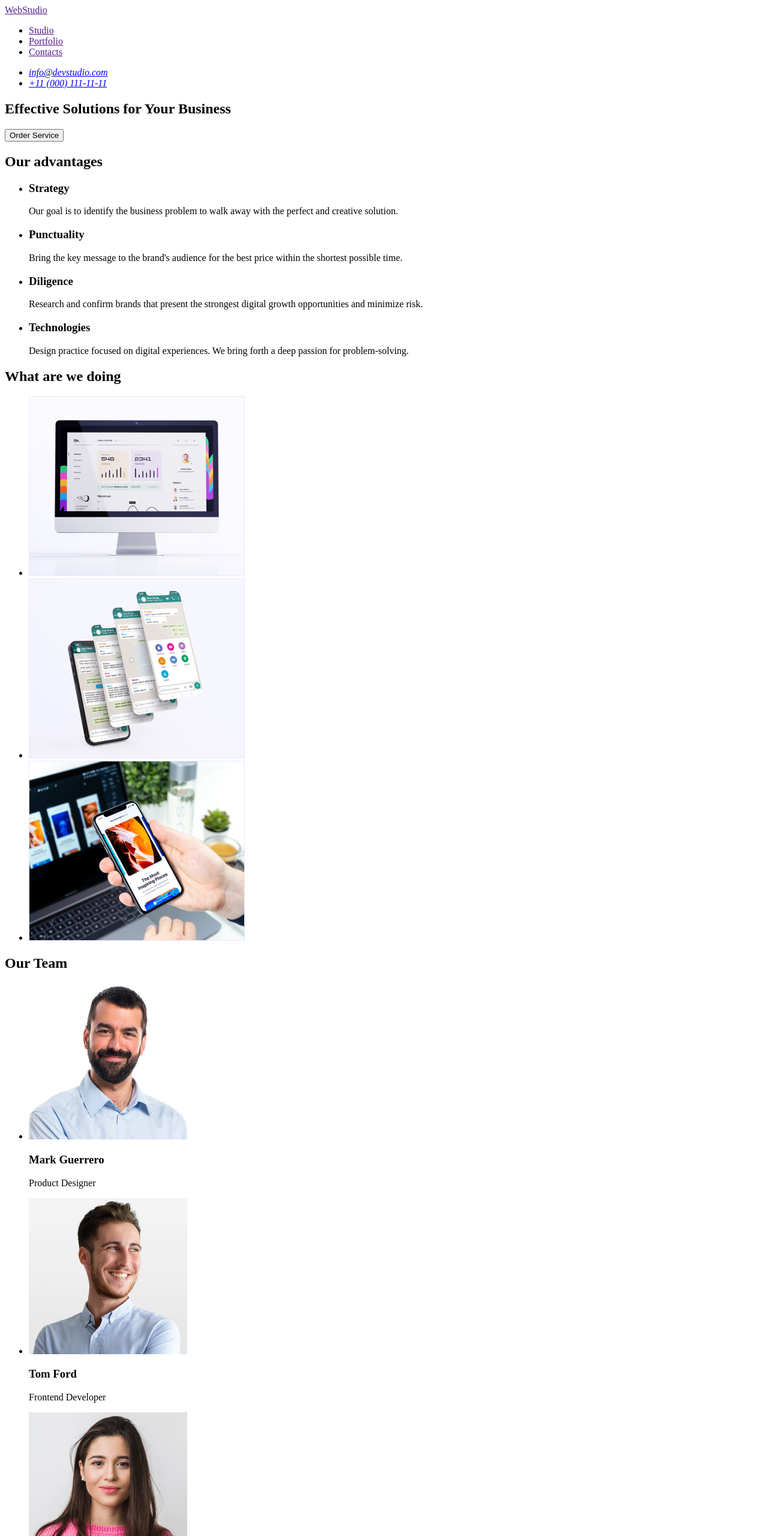
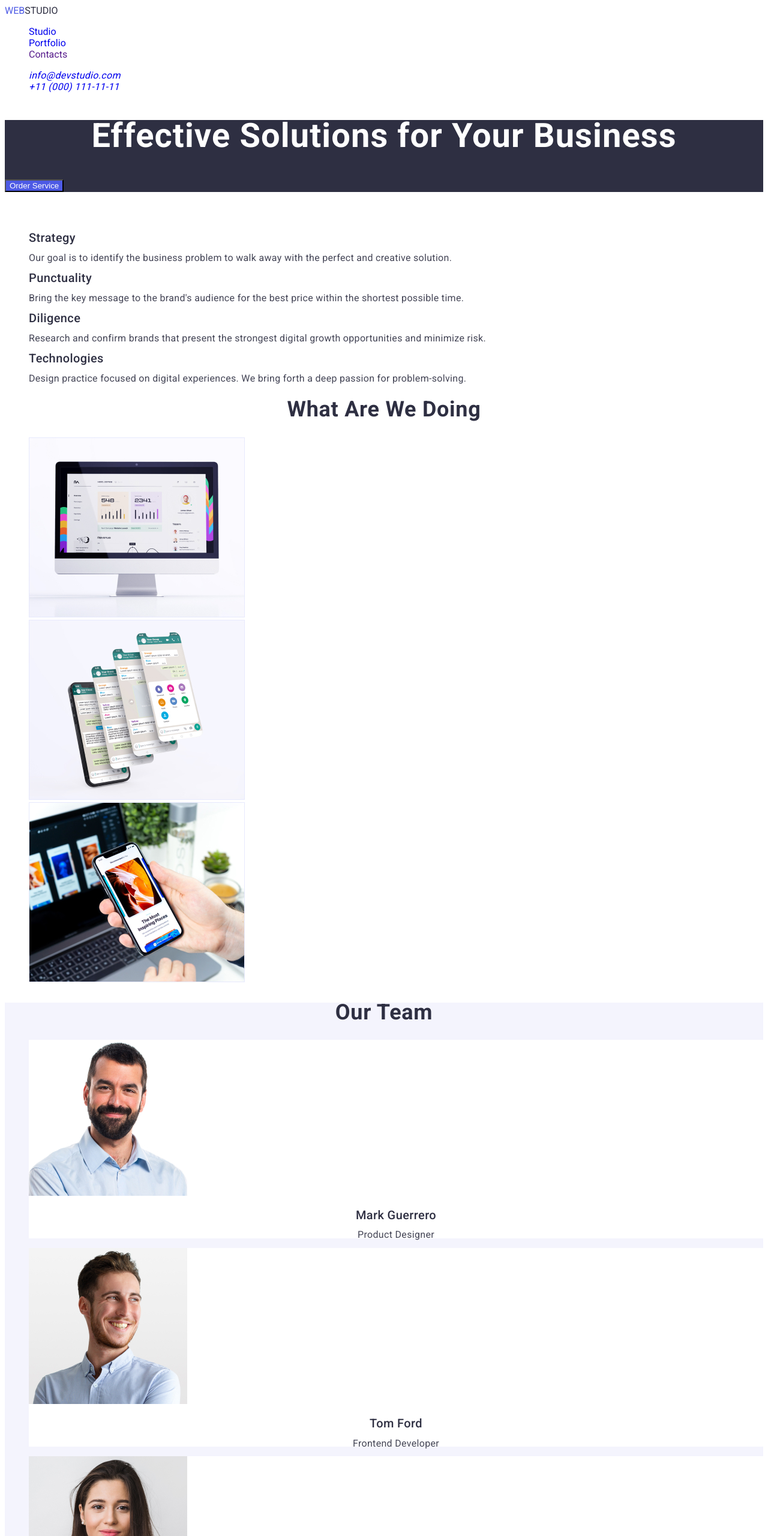
Before and after one commit to Marstepan12/goit-markup-hw-02, a plain HTML site: page index.html in a window 1280 px wide. Shown: the top 2560 px of the page at 60% size. Drawn offline with Linux system fonts and the light colour scheme.

Commit message:
finished hw-02

```diff
--- /dev/null
+++ b/css/styles.css
@@ -0,0 +1,210 @@
+:root{
+    --body-txt: #434455;
+    --helper-txt: #8E8F99;
+    --accent-cl: #E7E9FC;
+    --focused-link: #4D5AE5;
+    --pressed-btn: #404BBF;
+    --liht-bgr:#F4F4FD;
+    --overlay-cl: #2E2F42;
+    --hero-bgr: #2E2F42;
+    --bgr-cl: #fff;
+}
+body {
+    font-family: 'Roboto', sans-serif;
+    color:var(--hero-bgr);
+    background-color: var(--bgr-cl);
+}
+
+/*-------HEADER--------------*/
+.logo{
+    list-style: none;
+    text-decoration: none;
+    color:var(--focused-link)
+}
+
+.logo-part{
+    color:var(--hero-bgr)
+}
+
+.main-nav{
+    list-style: none;
+}
+
+.link{
+    text-decoration: none;
+}
+
+.main-nav-site:hover, .main-nave-site:focus{
+    color:var(--focused-link);
+    cursor: pointer;
+}
+
+.main-nav-cnt{
+    font-family: 'Roboto';
+    font-weight: 400;
+    font-size: 16px;
+    line-height: 0.66;
+    letter-spacing: 0.02em;
+}
+
+.main-nav-cnt:hover, .main-nav-nt:focus{
+    color: var(--focused-link);
+    cursor: pointer;
+}
+/*-----------HEADER----------*/
+
+
+/*-----------FOOTER--------------*/
+.footer{
+    background-color: var(--hero-bgr);
+}
+
+.logo-part2 {
+    color: var(--liht-bgr);
+}
+
+.text{
+    font-family: 'Roboto';
+    font-weight: 400;
+    font-size: 16px;
+    line-height: 0.66;
+    letter-spacing: 0.02em;
+    color: var(--accent-cl);
+}
+/*-----------FOOTER--------------*/
+
+/*=============PORTFOLIO SITE==============*/
+.hide{
+    opacity:0;
+}
+/*------------FILTER-------------*/
+.btn-filter{
+    background-color: var(--accent-cl);
+    color: var(--focused-link);
+}
+
+.btn-filter:hover, .btn-filter:focus{
+    background-color: var(--pressed-btn);
+    color:var(--bgr-cl);
+    cursor: pointer;
+}
+/*------------/FILTER-------------*/
+
+/*------------PORTFOLIO----------*/
+.img-port{
+    background: linear-gradient(0deg, rgba(77, 90, 229, 0.1), rgba(77, 90, 229, 0.1)), url(4074365.jpg);
+}
+
+.name{
+font-family: 'Roboto';
+font-weight: 500;
+font-size: 20px;
+line-height: 0.83;
+letter-spacing: 0.02em;
+color: var(--overlay-cl);
+}
+
+.name-filter{
+font-family: 'Roboto';
+font-weight: 400;
+font-size: 16px;
+line-height: 0.66;
+letter-spacing: 0.02em;
+color: var(--body-txt);
+}
+/*------------/PORTFOLIO----------*/
+
+/*=============/PORTFOLIO SITE==============*/
+
+
+/*==============STUDIO SITE=================*/
+
+/*-------------HERO SECTION--------*/
+.hero{
+    background-color: var(--overlay-cl);
+}
+
+.header1{
+font-family: 'Roboto';
+font-weight: 700;
+font-size: 56px;
+line-height: 0.93;
+text-align: center;
+letter-spacing: 0.02em;
+color:var(--bgr-cl);
+}
+
+.hero-btn{
+    color:var(--bgr-cl);
+    background-color:var(--focused-link);
+}
+
+.hero-btn:hover, .hero-btn:focus{
+    background-color: var(--pressed-btn);
+    cursor:pointer;
+}
+/*-------------/HERO SECTION--------*/
+
+/*-------------SECTION 1-----------*/
+.header-advantage{
+    font-family: 'Roboto';
+    font-weight: 500;
+    font-size: 20px;
+    line-height: 0.83;
+    letter-spacing: 0.02em;
+    color: var(--overlay-cl);
+}
+
+.desc-advantage{
+    font-family: 'Roboto';
+    font-weight: 400;
+    font-size: 16px;
+    line-height: 0.66;
+    letter-spacing: 0.02em;
+    color: var(--body-txt);
+}
+/*-------------/SECTION 1-----------*/
+
+/*-------------SECTION 2-----------*/
+.header2{
+    font-family: 'Roboto';
+    font-weight: 700;
+    font-size: 36px;
+    line-height: 0.9;
+    text-align: center;
+    letter-spacing: 0.02em;
+    text-transform: capitalize;
+    color:var(--overlay-cl);
+}
+/*-------------/SECTION 2-----------*/
+
+/*-------------SECTION 3-----------*/
+.section3{
+    background-color: var(--liht-bgr);
+}
+
+.team-card{
+    background-color: var(--bgr-cl);
+}
+
+.name-team{
+    font-family: 'Roboto';
+    font-weight: 500;
+    font-size: 20px;
+    line-height: 0.83;
+    text-align: center;
+    letter-spacing: 0.02em;
+    color:var(--overlay-cl);
+}
+
+.position{
+    font-family: 'Roboto';
+    font-weight: 400;
+    font-size: 16px;
+    line-height: 0.66;
+    text-align: center;
+    letter-spacing: 0.02em;
+    color:var(--body-txt);
+}
+/*-------------/SECTION 3-----------*/
+/*==============/STUDIO SITE=================*/
--- a/index.html
+++ b/index.html
@@ -4,67 +4,72 @@
     <meta charset="UTF-8">
     <meta http-equiv="X-UA-Compatible" content="IE=edge">
     <meta name="viewport" content="width=device-width, initial-scale=1.0">
-    <title>hw_01</title>
+    <title>Studio</title>
+    <link rel="preconnect" href="https://fonts.googleapis.com">
+    <link rel="preconnect" href="https://fonts.gstatic.com" crossorigin>
+    <link href="https://fonts.googleapis.com/css2?family=Raleway:wght@800&family=Roboto:wght@400;500;700;900&display=swap"
+      rel="stylesheet">
+    <link rel="stylesheet" href="./css/styles.css">
   </head>
   <body>
     <!--Header section-->
     <header>
       <nav>
-        <a href=""> WebStudio </a>
-        <ul>
+        <a href="index.html" class="logo"> WEB<span class="logo-part">STUDIO</span> </a>
+        <ul class="main-nav">
           <li>
-            <a href="">Studio</a>
+            <a href="index.html" class="main-nav-site link">Studio</a>
           </li>
           <li>
-            <a href="">Portfolio</a>
+            <a href="portfolio.html" class="main-nav-site link">Portfolio</a>
           </li>
           <li>
-            <a href="">Contacts</a>
+            <a href="" class="main-nav-site link">Contacts</a>
           </li>
         </ul>
       </nav>
       <address>
-        <ul>
-          <li><a href="mailto:info@devstudio.com">info@devstudio.com</a></li>
-          <li><a href="tel:+110001111111">+11 (000) 111-11-11</a></li>
+        <ul class="main-nav">
+          <li><a href="mailto:info@devstudio.com" class="main-nav-cnt link">info@devstudio.com</a></li>
+          <li><a href="tel:+110001111111" class="main-nav-cnt link">+11 (000) 111-11-11</a></li>
         </ul>
       </address>
     </header>
     <main>
       <!--Hero section-->
-      <section>
-        <h1>Effective Solutions for Your Business</h1>
-        <button type="button">Order Service</button>
+      <section class="hero">
+        <h1 class="header1">Effective Solutions for Your Business</h1>
+        <button class="hero-btn" type="button">Order Service</button>
       </section>
 
       <!--Section 1-->
       <section>
-        <h2>Our advantages</h2>
-        <ul>
+        <h2 class="hide">Our advantages</h2>
+        <ul class="main-nav">
           <li>
-            <h3>Strategy</h3>
-            <p>
+            <h3 class="header-advantage">Strategy</h3>
+            <p class="desc-advantage">
               Our goal is to identify the business problem to walk away with the
               perfect and creative solution.
             </p>
           </li>
           <li>
-            <h3>Punctuality</h3>
-            <p>
+            <h3 class="header-advantage">Punctuality</h3>
+            <p class="desc-advantage">
               Bring the key message to the brand's audience for the best price
               within the shortest possible time.
             </p>
           </li>
           <li>
-            <h3>Diligence</h3>
-            <p>
+            <h3 class="header-advantage">Diligence</h3>
+            <p class="desc-advantage">
               Research and confirm brands that present the strongest digital
               growth opportunities and minimize risk.
             </p>
           </li>
           <li>
-            <h3>Technologies</h3>
-            <p>
+            <h3 class="header-advantage">Technologies</h3>
+            <p class="desc-advantage">
               Design practice focused on digital experiences. We bring forth a
               deep passion for problem-solving.
             </p>
@@ -74,8 +79,8 @@
 
       <!--Section 2-->
       <section>
-        <h2>What are we doing</h2>
-        <ul>
+        <h2 class="header2">What are we doing</h2>
+        <ul class="main-nav">
           <li>
             <img
               src="./images/section_2/img_1.jpg"
@@ -104,11 +109,11 @@
       </section>
 
       <!--Section 3-->
-      <section>
-        <h2>Our Team</h2>
+      <section class="section3">
+        <h2 class="header2">Our Team</h2>
 
-        <ul>
-          <li>
+        <ul class="main-nav">
+          <li class="team-card">
             <img
               src="./images/section_3/img_1.jpg"
               alt="Mark Guerrero"
@@ -116,11 +121,11 @@
               height="260"
             >
 
-            <h3>Mark Guerrero</h3>
-            <p>Product Designer</p>
+            <h3 class="name-team">Mark Guerrero</h3>
+            <p class="position">Product Designer</p>
           </li>
 
-          <li>
+          <li class="team-card">
             <img
               src="./images/section_3/img_2.jpg"
               alt="Tom Ford"
@@ -128,11 +133,11 @@
               height="260"
             >
 
-            <h3>Tom Ford</h3>
-            <p>Frontend Developer</p>
+            <h3 class="name-team">Tom Ford</h3>
+            <p class="position">Frontend Developer</p>
           </li>
 
-          <li>
+          <li class="team-card">
             <img
               src="./images/section_3/img_3.jpg"
               alt="Camila Garcia"
@@ -140,11 +145,11 @@
               height="260"
             >
 
-            <h3>Camila Garcia</h3>
-            <p>Marketing</p>
+            <h3 class="name-team">Camila Garcia</h3>
+            <p class="position">Marketing</p>
           </li>
 
-          <li>
+          <li class="team-card">
             <img
               src="./images/section_3/img_4.jpg"
               alt="Daniel Wilson"
@@ -152,15 +157,15 @@
               height="260"
             >
 
-            <h3>Daniel Wilson</h3>
-            <p>UI Designer</p>
+            <h3 class="name-team">Daniel Wilson</h3>
+            <p class="position">UI Designer</p>
           </li>
         </ul>
       </section>
     </main>
-    <footer>
-      <a href=""> WebStudio </a>
-      <p>
+    <footer class="footer">
+      <a href="index.html" class="logo link"> WEB<span class="logo-part2">STUDIO</span> </a>
+      <p class="text">
         Increase the flow of customers and sales for your business with digital
         marketing & growth solutions.
       </p>
```
Also changed, not shown: portfolio.html (added, +160 -0 lines), images/portfolio/img_1.jpg (added), images/portfolio/img_2.jpg (added), images/portfolio/img_3.jpg (added), images/portfolio/img_4.jpg (added), images/portfolio/img_5.jpg (added), images/portfolio/img_6.jpg (added), images/portfolio/img_7.jpg (added), images/portfolio/img_8.jpg (added), images/portfolio/img_9.jpg (added).
